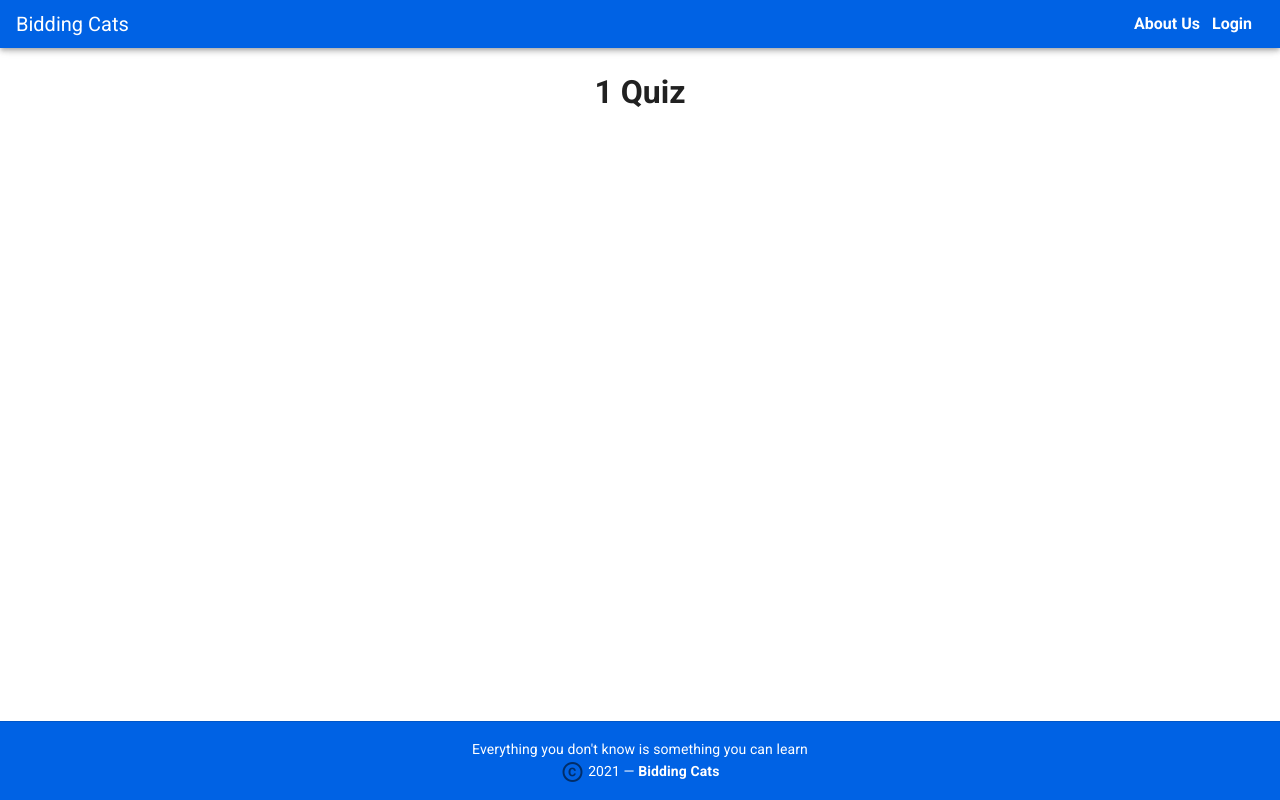
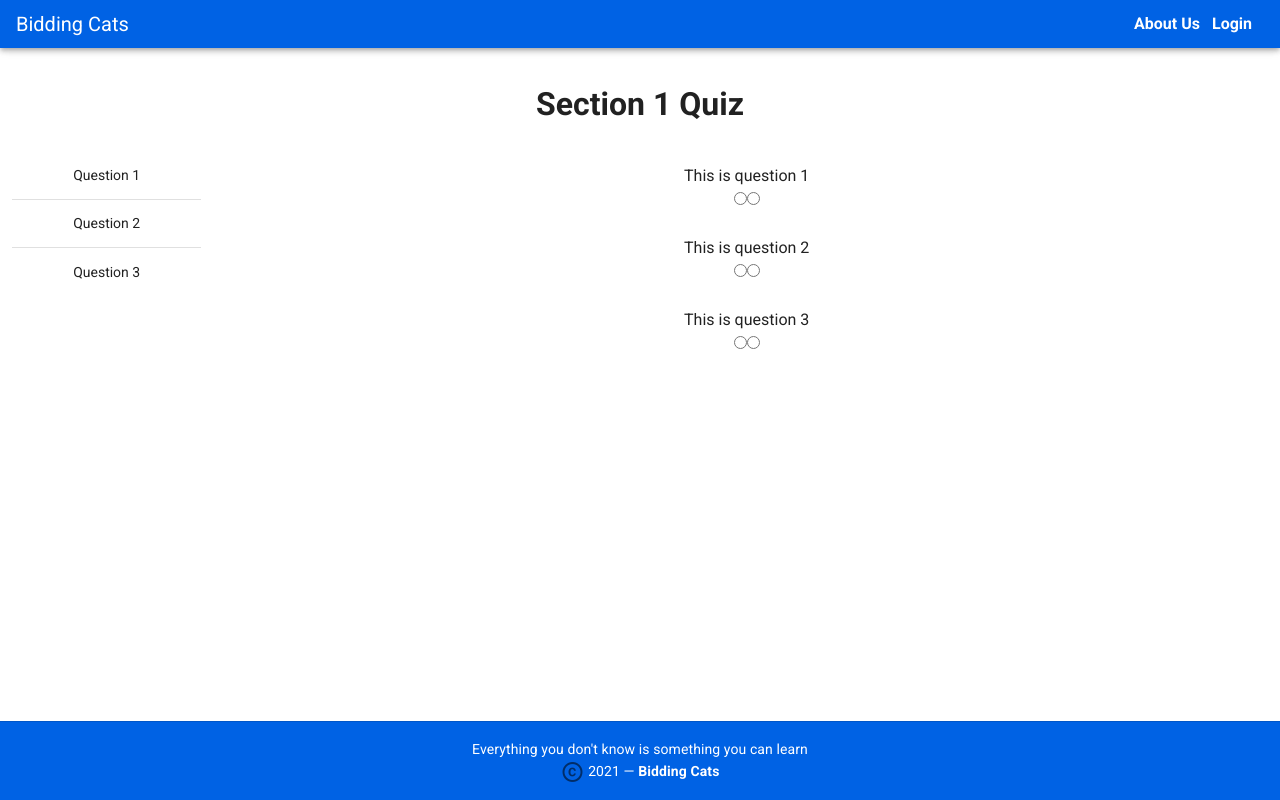
Before and after one commit to mayaguhan/Learning-Management-System, a Vue app: page /quiz/1/1/1/1 in a window 1280 px wide. Built offline with nearby package versions, Linux system fonts and the light colour scheme.

Commit message:
Updates Quiz.vue with more UI components
Navbar implemented, but yet to implement href jumping from question to question, able to v-for render the quiz questions, but having issues with v-for rendering the checkboxes for answer options (WIP)

```diff
--- a/src/views/Learner/Quiz.vue
+++ b/src/views/Learner/Quiz.vue
@@ -1,6 +1,46 @@
 <template>
     <div class="mt-5" style="text-align: center">
-        <h1>{{section_id}} Quiz</h1>
+        <v-container fluid>
+            <v-row>
+                <v-col>
+                    <h1>Section {{section_id}} Quiz</h1>
+                </v-col>
+            </v-row>
+            <v-row>
+                <v-col cols="2">
+                    <v-simple-table>
+                        <template v-slot:default>
+                        <thead>
+                        </thead>
+                        <tbody>
+                            <tr
+                            v-for="question in questions"
+                            :key="question.question_id"
+                            >
+                            <td>Question {{ question.quiz_question_id }}</td>
+                            </tr>
+                        </tbody>
+                        </template>
+                    </v-simple-table>
+                </v-col>
+
+                <v-col>
+                    <div v-for="question in questions" :key="question.question_id">
+                        <v-container>
+                            <v-row>
+                                <v-col>
+                                    <div>{{ question.question_name }}</div>
+                                    <!-- <v-checkbox v-for="optionObj in quizOptionsList" :key="optionObj.option"></v-checkbox> -->
+                                    <div>
+                                        <input type="radio" id="html" name="fav_language" value="HTML" v-for="item in options" :key="item.option">
+                                    </div>
+                                </v-col>
+                            </v-row>
+                        </v-container>
+                    </div>
+                </v-col>
+            </v-row>
+        </v-container>
     </div>
 </template>
 
@@ -16,21 +56,52 @@ export default {
         //
     },
     data: () => ({
-        quizDetailList: [],
+        questions: [],
+        options: [],
     }),
     methods: {
         // SELECT qq.quiz_question_id, qo.quiz_option_id, qq.question_name, qq.type, qo.option, qo.correct
         // Get all Quiz Question and Quiz Option by section_id
-        getQuizDetail() {
-            let quizDetail = {
-                'quiz_question_id': 1,
-                'quiz_option_id': 1,
-                'question_name': 'Lorem ipsum dolor sit amet, consectetur adipiscing...',
-                'type': 'MCQ',
-                'option': 'Ut auctor augue varius vestibulum.',
-                'correct': 1,
-            };
-            this.quizDetailList.push(quizDetail);
+        getQuizQuestions() {
+            let quizQuestions = [
+                {
+                    'quiz_question_id': 1,
+                    'question_name': "This is question 1",
+                    'type' : "MCQ",
+                },
+                {
+                    'quiz_question_id': 2,
+                    'question_name': "This is question 2",
+                    'type' : "MCQ",
+                },
+                {
+                    'quiz_question_id': 3,
+                    'question_name': "This is question 3",
+                    'type' : "MCQ",
+                },
+            ];
+            this.questions = quizQuestions;
+        },
+        getQuizOptions() {
+            let quizOptions = [
+                {
+                    'quiz_question_id': 1,
+                    'quiz_option_id': 1,
+                    'question_name': 'Lorem ipsum dolor sit amet, consectetur adipiscing...',
+                    'type': 'MCQ',
+                    'option': 'True',
+                    'correct': 1,
+                },
+                {
+                    'quiz_question_id': 1,
+                    'quiz_option_id': 2,
+                    'question_name': 'Lorem ipsum dolor sit amet, consectetur adipiscing...',
+                    'type': 'MCQ',
+                    'option': 'False',
+                    'correct': 0,
+                },
+            ];
+            this.options = quizOptions;
         },
     },
     computed: {
@@ -41,7 +112,8 @@ export default {
     created() {
         // Calls method to get quiz details
         // this.getQuizDetail();
-        this.getQuizDetail();
+        this.getQuizOptions();
+        this.getQuizQuestions();
 
     }
 }
```
